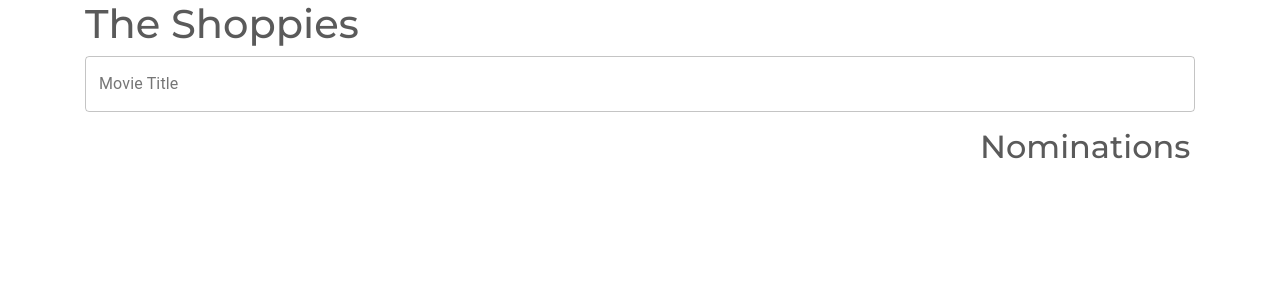
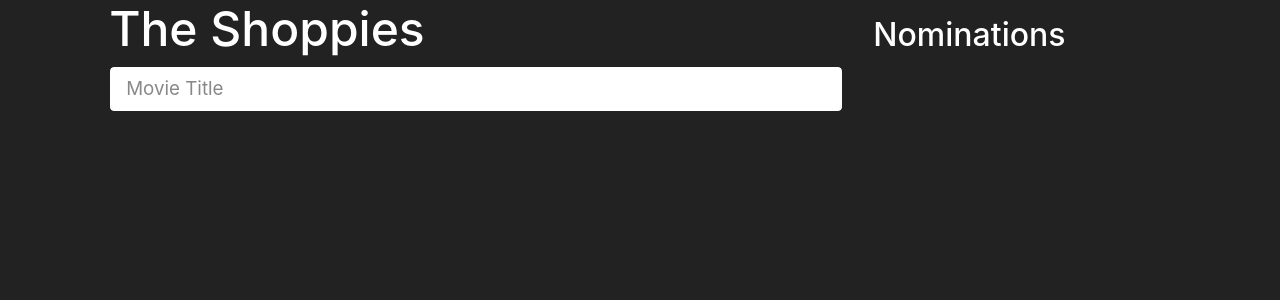
Before and after one commit to nksiu/shopify-web-challenge-2021, a React (Create React App) app in the folder frontend/: page / in a window 1280 px wide. Shown: the top 300 px of the page. Built offline with nearby package versions, Linux system fonts and the light colour scheme.

Commit message:
restyle frontend

```diff
--- a/frontend/public/index.html
+++ b/frontend/public/index.html
@@ -10,7 +10,7 @@
       content="Shopify 2021 Web Challenge"
     />
     <link rel="apple-touch-icon" href="%PUBLIC_URL%/logo192.png" />
-    <link rel="stylesheet" href="https://bootswatch.com/4/minty/bootstrap.min.css" />
+    <link rel="stylesheet" href="https://bootswatch.com/4/darkly/bootstrap.min.css" />
     <!--
       manifest.json provides metadata used when your web app is installed on a
       user's mobile device or desktop. See https://developers.google.com/web/fundamentals/web-app-manifest/
--- a/frontend/src/App.js
+++ b/frontend/src/App.js
@@ -13,9 +13,7 @@ class App extends Component {
     return (
       <ApolloProvider client={client}>
         <Router>
-          <div className="container">
-            <Route exact path="/" render={() => <Home/>}/>
-          </div>
+          <Route exact path="/" render={() => <Home/>}/>
         </Router>
       </ApolloProvider>
     )
--- a/frontend/src/components/Home/Movie.js
+++ b/frontend/src/components/Home/Movie.js
@@ -1,6 +1,5 @@
 import React from "react";
 import {connect} from "react-redux";
-import {Button} from "@material-ui/core";
 import {addNomination} from "../../actions/nominationActions";
 
 const nominationLimit = 5;
@@ -32,14 +31,14 @@ const Movie = ({movie, nominations, addNomination}) => {
           <p>{movie.Year}</p>
         </div>
         <div className="col-md-2">
-          <Button
+          <button
+            type="button"
+            class={`btn btn-outline-${inNom ? "secondary" : "success"}`}
             onClick={handleClick}
             disabled={inNom}
-            variant="outlined"
-            color="primary"
           >
-              Nominate
-          </Button>
+            Nominate
+          </button>
         </div>
       </div>
     </div>
--- a/frontend/src/components/Home/Movies.js
+++ b/frontend/src/components/Home/Movies.js
@@ -22,7 +22,7 @@ const Movies = ({movieList}) => {
       {
         movieList.titleSearch ?
         <Fragment>
-          <h2 className="h1.display-4 my-3">Results for "{movieList.titleSearch}"</h2>
+          <h4 className="h1.display-4 my-3">Results for "{movieList.titleSearch}"</h4>
           <Query query={MOVIES_QUERY} variables={{searchTitle: movieList.titleSearch}}>
               {
                 ({loading, error, data}) => {
--- a/frontend/src/components/Home/Nomination.js
+++ b/frontend/src/components/Home/Nomination.js
@@ -12,12 +12,12 @@ const Nomination = ({nomination, removeNomination}) => {
   return (
     <li className="list-group-item">
       <div className="row">
-        <div className="col-md-9">
+        <div className="col-md-10 align-self-center">
           <p>
             {nomination.Title} ({nomination.Year})
           </p>
         </div>
-        <div className="col-md-3 align-self-center">
+        <div className="col-md-2 align-self-center">
           <button
             type="button"
             className="btn btn-outline-danger btn-sm"
--- a/frontend/src/components/Home/Nominations.js
+++ b/frontend/src/components/Home/Nominations.js
@@ -5,7 +5,7 @@ import Nomination from "./Nomination"
 const Nominations = ({nominations}) => {
   return (
     <Fragment>
-      <h2 className="h1.display-4 my-3">Nominations</h2>
+      <h3 className="h1.display-4 my-3">Nominations</h3>
       <ul className="list-group">
         <Fragment>
           {
--- a/frontend/src/components/Home/SearchBar.js
+++ b/frontend/src/components/Home/SearchBar.js
@@ -1,6 +1,5 @@
 import React, {Fragment, useState} from "react";
 import {connect} from "react-redux";
-import {TextField} from "@material-ui/core";
 import {getMovies} from "../../actions/moviesActions";
 
 const SearchBar = ({getMovies}) => {
@@ -19,10 +18,11 @@ const SearchBar = ({getMovies}) => {
   return (
     <Fragment>
       <h1>The Shoppies</h1>
-      <TextField
-        label="Movie Title"
-        variant="outlined"
-        fullWidth
+      <input
+        class="form-control form-control-lg"
+        type="text"
+        placeholder="Movie Title"
+        id="inputLarge"
         onChange={handleChange}
         onKeyDown={onEnter}
       />
--- a/frontend/src/components/Home/index.js
+++ b/frontend/src/components/Home/index.js
@@ -2,23 +2,22 @@ import React, {Fragment} from "react";
 import SearchBar from "./SearchBar";
 import Movies from "./Movies";
 import Nominations from "./Nominations";
-import MovieNomWrapperSC from "./styling/movienom-wrapper-sc";
 
 const HomePage = () => {
 
   return (
     <Fragment>
-      <SearchBar />
-      <MovieNomWrapperSC>
-        <div className="container">
-          <div className="movie-results">
+        <div className="row">
+          <div className="col-sm-1"/>
+          <div className="col-sm-6 col-md-7">
+            <SearchBar />
             <Movies />
           </div>
-          <div className="nomination-list">
+          <div className="col-md-3">
             <Nominations />
           </div>
+          <div className="col-sm-1"/>
         </div>
-      </MovieNomWrapperSC>
     </Fragment>
   )
 }
--- a/frontend/src/components/Home/styling/movienom-wrapper-sc.js
+++ /dev/null
@@ -1,19 +0,0 @@
-import styled from "styled-components";
-
-const MovieNomWrapperSC = styled.div`
-  .container {
-    display: flex;
-    justify-content: space-between;
-  }
-
-  .movie-results {
-    flex-grow: 1;
-    padding-right: 100px;
-  }
-
-  .nomination-list {
-    max-width: 200px;
-  }
-`
-
-export default MovieNomWrapperSC;
```
Also changed, not shown: 1 other file (tests, documents, lock files or other folders).
